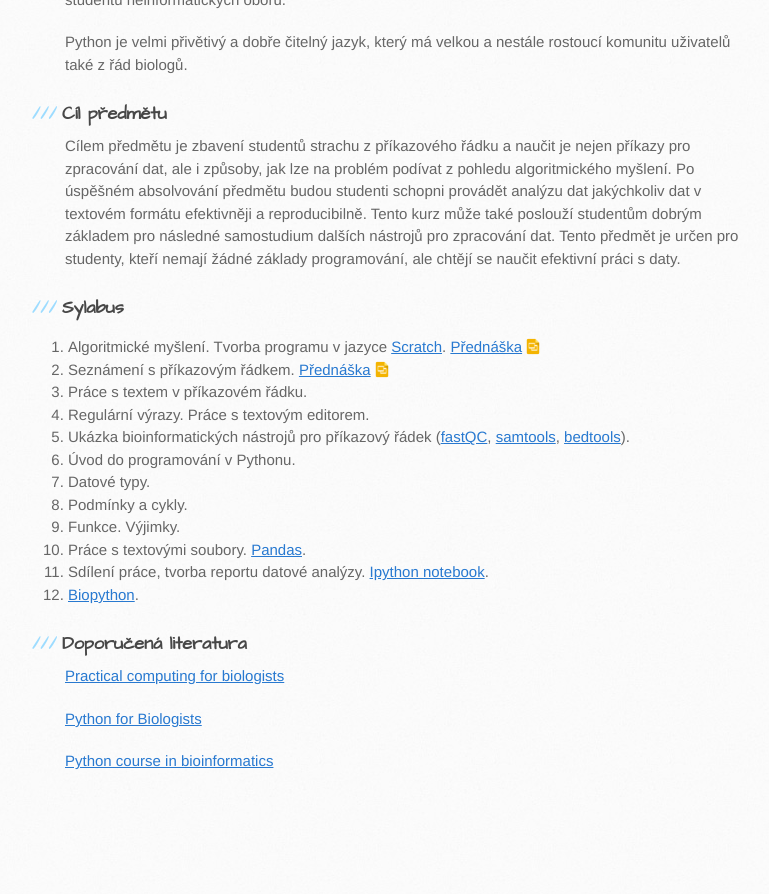
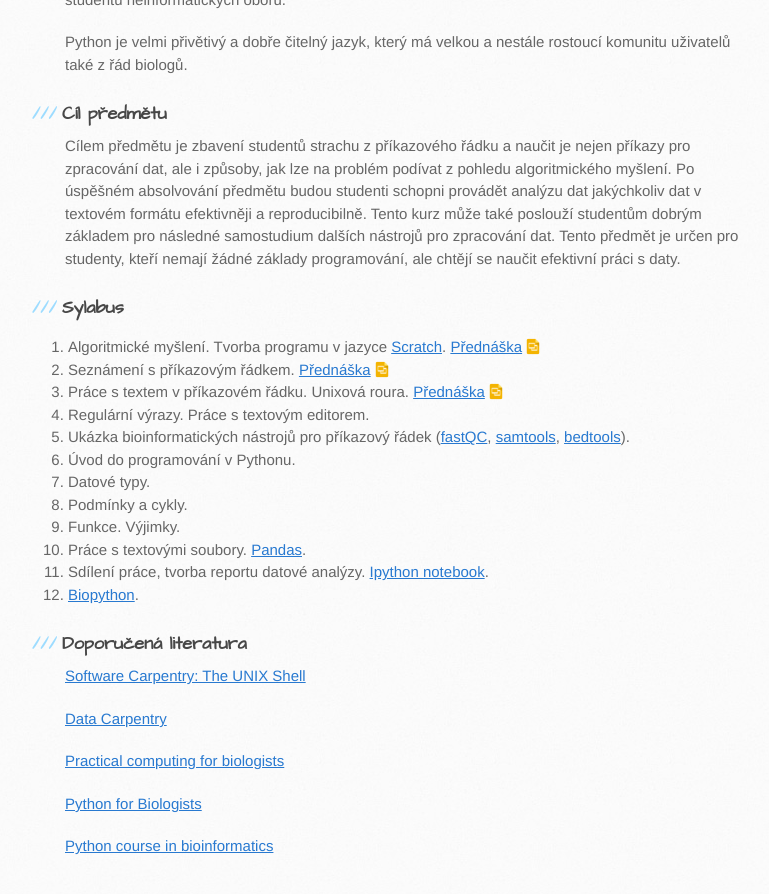
Before and after one commit to anastazie/intro_python_biol, a Jekyll site: the page built from index.md, in a window 1280 px wide and 900 px high, scrolled down 763 px. Shown: the top 894 px of the window, without its empty margins (105-874 px from the left). Built offline with Jekyll 4.4.1, drawn with Linux system fonts in a browser that asks for light colours; before the commit the page ends 1578 px from its top, so only the background shows below that.

Commit message:
Link to literature and presentation 3 added

```diff
--- a/index.md
+++ b/index.md
@@ -18,7 +18,7 @@ Cílem předmětu je zbavení studentů strachu z příkazového řádku a nauč
 ### Sylabus
 1. Algoritmické myšlení. Tvorba programu v jazyce [Scratch](https://scratch.mit.edu/). <a href="https://docs.google.com/presentation/d/1wTbMsSLcAR-PMlyCPSV7bTxm_JIbaf3ES4ZEBmHo0VM/edit?usp=sharing" class="presentation">Přednáška</a>
 2. Seznámení s příkazovým řádkem. <a href="https://docs.google.com/presentation/d/1QSjm9QY1Ya9Tn7hMx5e836ly8soJtcBdUFmBKd2K69o/edit?usp=sharing" class="presentation">Přednáška</a>
-3. Práce s textem v příkazovém řádku.
+3. Práce s textem v příkazovém řádku. Unixová roura. <a href="https://docs.google.com/presentation/d/1tFO22uSMCtcFkznsGPmpgUkQLuqHy6r90q_xSM0KNBs/edit?usp=sharing" class="presentation">Přednáška</a>
 4. Regulární výrazy. Práce s textovým editorem.
 5. Ukázka bioinformatických nástrojů pro příkazový řádek ([fastQC](http://www.bioinformatics.babraham.ac.uk/projects/fastqc/), [samtools](http://www.htslib.org/doc/samtools.html), [bedtools](http://bedtools.readthedocs.io/en/latest/)).
 6. Úvod do programování v Pythonu.
@@ -31,6 +31,10 @@ Cílem předmětu je zbavení studentů strachu z příkazového řádku a nauč
 
 ### Doporučená literatura
 
+[Software Carpentry: The UNIX Shell](http://swcarpentry.github.io/shell-novice/)
+
+[Data Carpentry](http://www.datacarpentry.org/lessons/)
+
 [Practical computing for biologists](http://practicalcomputing.org/)
 
 [Python for Biologists](http://pythonforbiologists.com)
```
